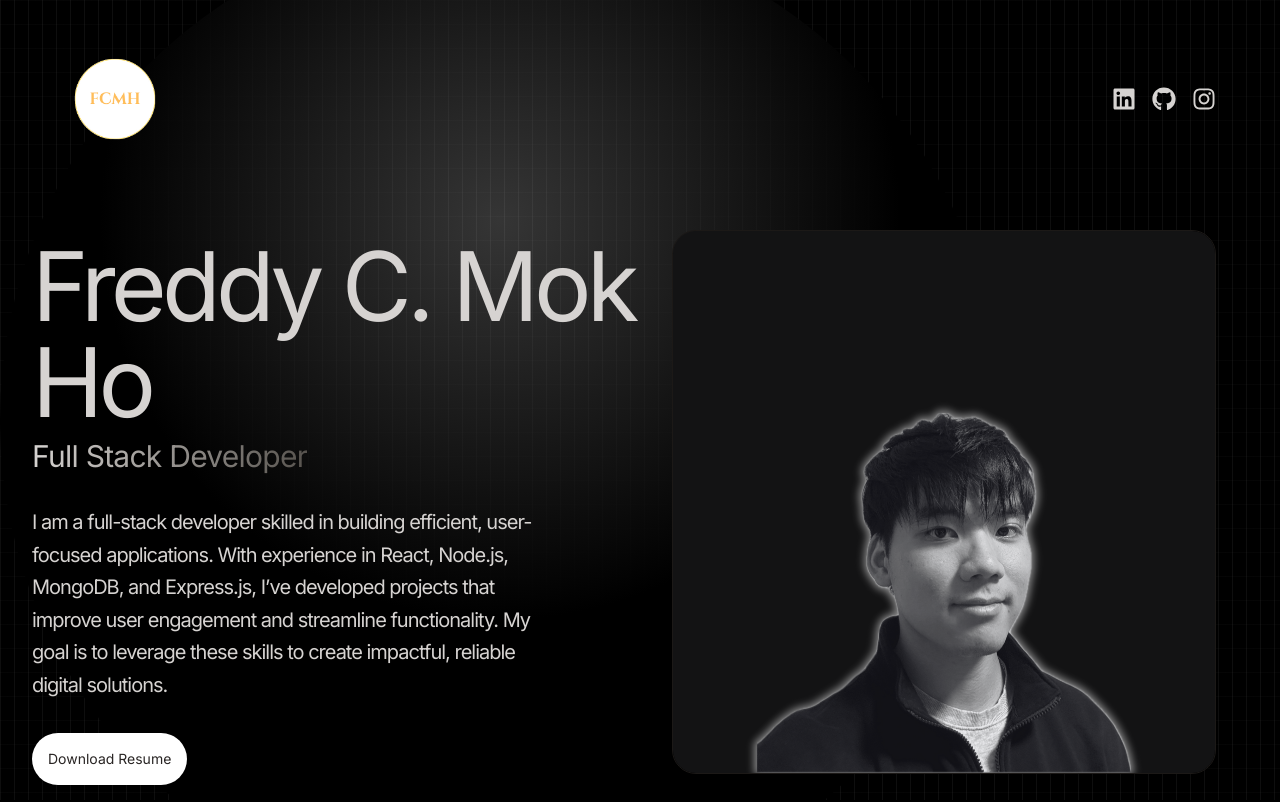
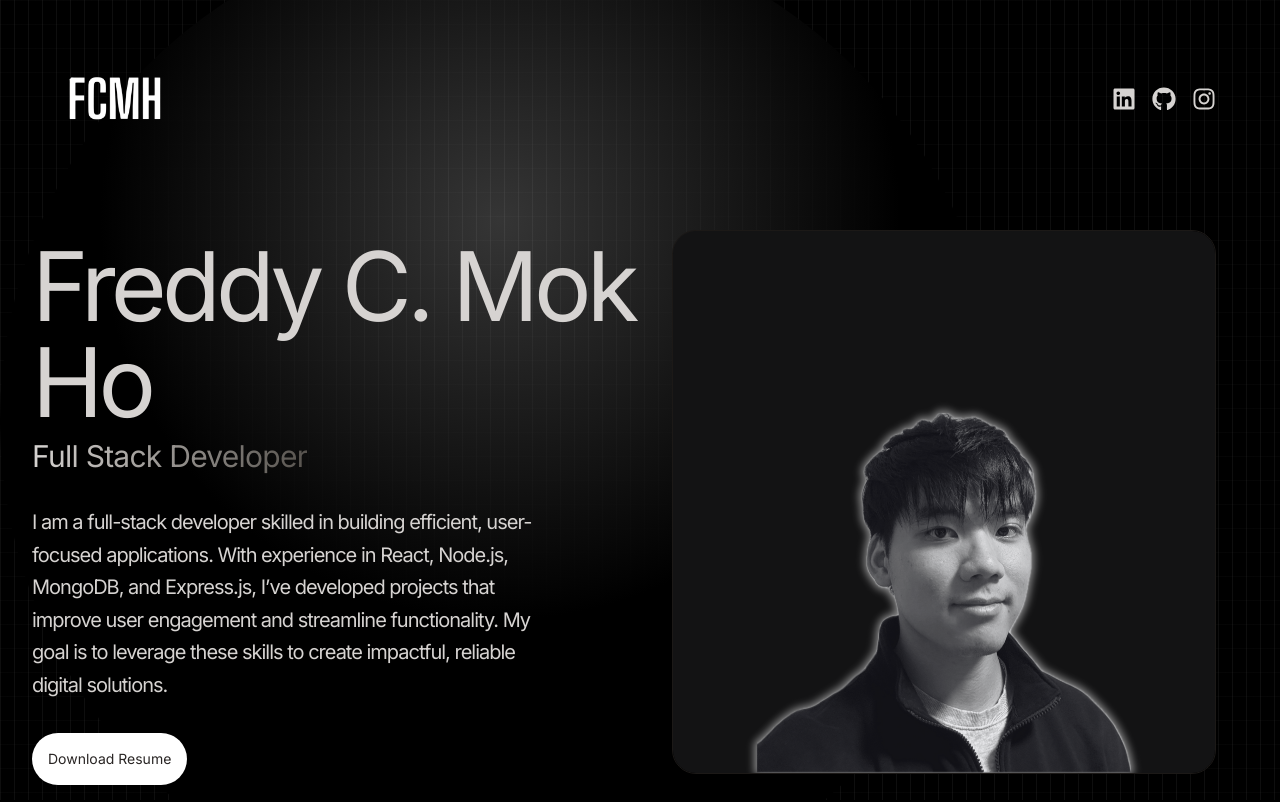
Before and after one commit to freddycmh/freddy-cmh, a React (Vite) app: page / in a window 1280 px wide. Shown: the top 802 px of the page. Built offline with nearby package versions, Linux system fonts and the light colour scheme; a web font is replaced by a local one.

Commit message:
fixed logo

```diff
--- a/index.html
+++ b/index.html
@@ -2,7 +2,7 @@
 <html lang="en">
   <head>
     <meta charset="UTF-8" />
-    <link rel="icon" type="image/svg+xml" href="/src/assets/fcmhLogo.png" />
+    <link rel="icon" type="image/svg+xml" href="/src/assets/fcmhLogo2.png" />
     <meta name="viewport" content="width=device-width, initial-scale=1.0" />
     <title>Freddy C. Mok Ho</title>
   </head>
--- a/src/components/Navbar.jsx
+++ b/src/components/Navbar.jsx
@@ -1,5 +1,7 @@
 import React from "react";
 import logo from "../assets/fcmhLogo.png";
+import logo2 from "../assets/fcmhLogo2.png";
+
 import {
   FaGithub,
   FaInstagram,
@@ -12,7 +14,13 @@ const Navbar = () => {
     <nav className="flex items-center justify-between py-6">
       <div className="flex flex-shrink-0 items-center">
         <a href="/" aria-label="Home">
-          <img src={logo} alt="Logo" className="mx-2" width={150} height={99} />
+          <img
+            src={logo2}
+            alt="Logo"
+            className="mx-2"
+            width={150}
+            height={99}
+          />
         </a>
       </div>
       <div className="m-8 flex items-center justify-center gap-4 text-2xl">
```
Also changed, not shown: src/assets/fcmhLogo2.png (added).
